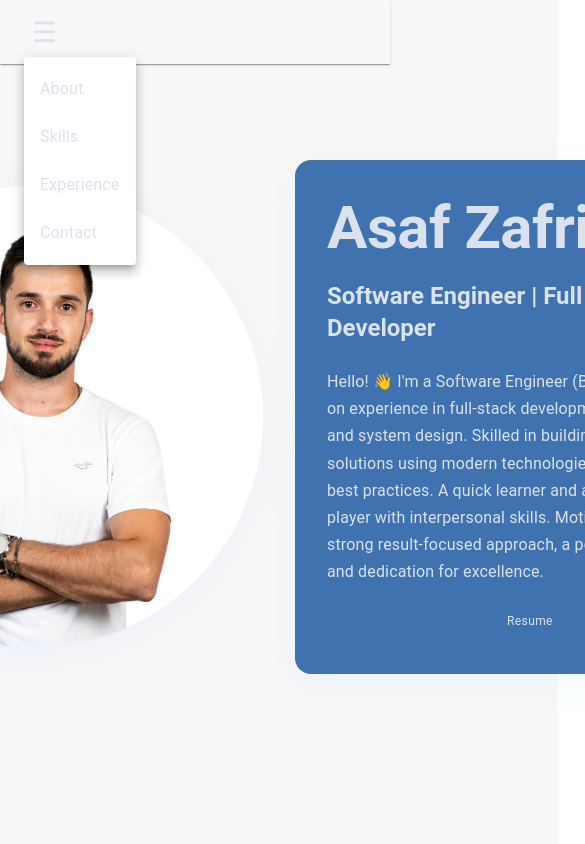
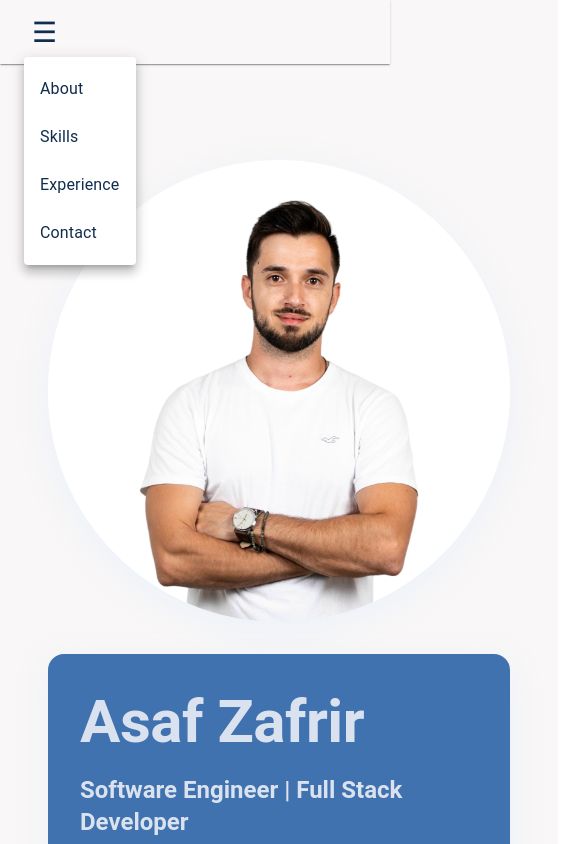
Before and after one commit to asafzaf/web-portfolio, a React (Vite) app in the folder app/: page / in a window 390 px wide. Both pictures are taken after a click on the button "menu". Shown: the top 844 px of the page, 585 px wide, since content can reach past the window. Built offline with nearby package versions, Linux system fonts and the light colour scheme; some icons are missing.

Commit message:
WP-4 - Fixed flex dir on about section.

```diff
--- a/app/src/components/Hero.tsx
+++ b/app/src/components/Hero.tsx
@@ -1,4 +1,3 @@
-import React, { useState, useEffect } from "react";
 import { Box, Typography } from "@mui/material";
 import { useTheme } from "@mui/material/styles";
 import LinksStack from "./LinksStack";
@@ -25,6 +24,7 @@ const Hero = () => {
         sx={{
           ...alignSx(data.direction),
           display: "flex",
+          flexDirection: { xs: "column", md: "row" },
           alignItems: "center",
           justifyContent: "center",
           gap: 4,
--- a/app/src/components/NavBar.tsx
+++ b/app/src/components/NavBar.tsx
@@ -98,10 +98,9 @@ const NavBar = ({ onNavigate }: NavbarProps) => {
         <>
           <IconButton
             edge="start"
-            color="inherit"
             aria-label="menu"
             onClick={handleMenuOpen}
-            sx={{ ml: 1 }}
+            sx={{ ml: 1, color: theme.custom.button.color }}
           >
             <span style={{ fontSize: 28 }}>&#9776;</span>
           </IconButton>
@@ -113,7 +112,7 @@ const NavBar = ({ onNavigate }: NavbarProps) => {
             transformOrigin={{ vertical: "top", horizontal: "left" }}
           >
             {navItems.map((item: string) => (
-              <MenuItem key={item} onClick={() => handleNavigate(item)}>
+              <MenuItem key={item} onClick={() => handleNavigate(item)} sx={{ color: theme.custom.button.color }}>
                 {item}
               </MenuItem>
             ))}
```
